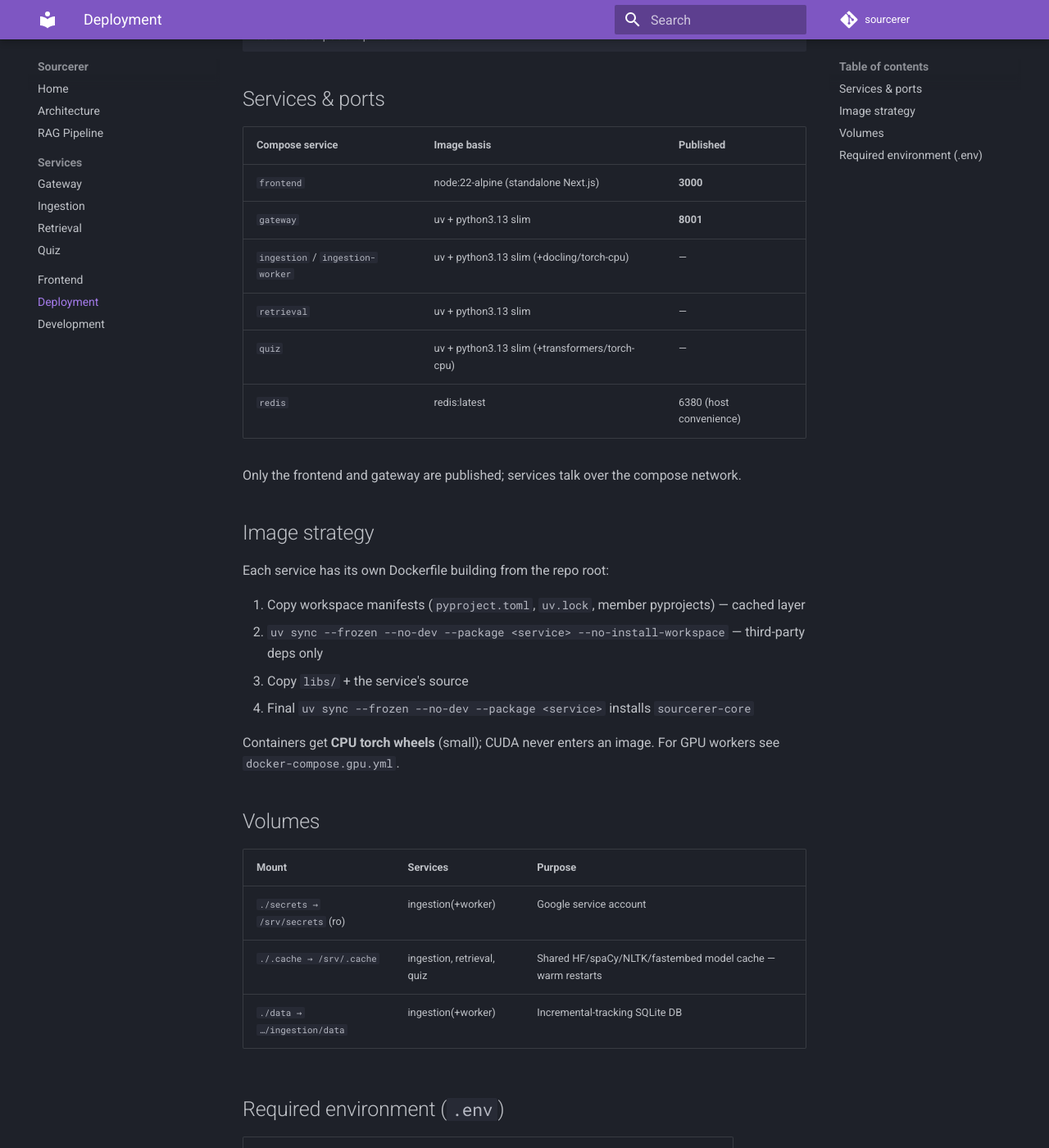
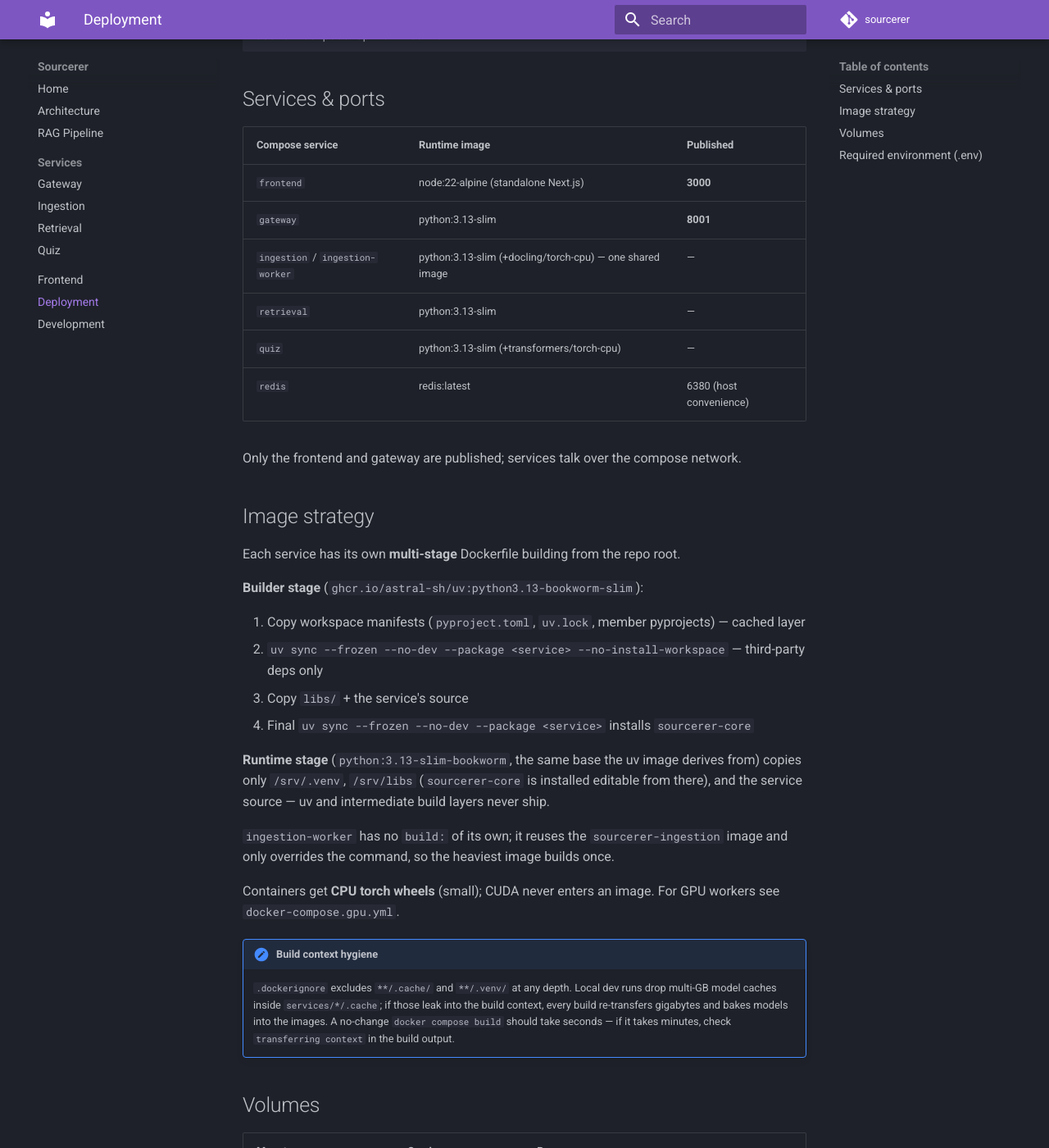
Before and after one commit to EWhizardTech/sourcerer, an MkDocs documentation site: the page built from docs/deployment.md, in a window 1280 px wide and 1400 px high, scrolled down 217 px. Shown: the whole window at 82% size. Built offline with MkDocs 1.6.1 and Material for MkDocs 9.7.7, drawn with Linux system fonts in a browser that asks for light colours; comment, search, counter and statistics services are not loaded.

Commit message:
Docs: reflect multi-stage Docker builds and shared worker image

```diff
--- a/docs/deployment.md
+++ b/docs/deployment.md
@@ -9,27 +9,40 @@ docker compose up -d --build
 
 ## Services & ports
 
-| Compose service | Image basis | Published |
+| Compose service | Runtime image | Published |
 |---|---|---|
 | `frontend` | node:22-alpine (standalone Next.js) | **3000** |
-| `gateway` | uv + python3.13 slim | **8001** |
-| `ingestion` / `ingestion-worker` | uv + python3.13 slim (+docling/torch-cpu) | — |
-| `retrieval` | uv + python3.13 slim | — |
-| `quiz` | uv + python3.13 slim (+transformers/torch-cpu) | — |
+| `gateway` | python:3.13-slim | **8001** |
+| `ingestion` / `ingestion-worker` | python:3.13-slim (+docling/torch-cpu) — one shared image | — |
+| `retrieval` | python:3.13-slim | — |
+| `quiz` | python:3.13-slim (+transformers/torch-cpu) | — |
 | `redis` | redis:latest | 6380 (host convenience) |
 
 Only the frontend and gateway are published; services talk over the compose network.
 
 ## Image strategy
 
-Each service has its own Dockerfile building from the repo root:
+Each service has its own **multi-stage** Dockerfile building from the repo root.
+
+**Builder stage** (`ghcr.io/astral-sh/uv:python3.13-bookworm-slim`):
 
 1. Copy workspace manifests (`pyproject.toml`, `uv.lock`, member pyprojects) — cached layer
 2. `uv sync --frozen --no-dev --package <service> --no-install-workspace` — third-party deps only
 3. Copy `libs/` + the service's source
 4. Final `uv sync --frozen --no-dev --package <service>` installs `sourcerer-core`
 
+**Runtime stage** (`python:3.13-slim-bookworm`, the same base the uv image derives from) copies only `/srv/.venv`, `/srv/libs` (`sourcerer-core` is installed editable from there), and the service source — uv and intermediate build layers never ship.
+
+`ingestion-worker` has no `build:` of its own; it reuses the `sourcerer-ingestion` image and only overrides the command, so the heaviest image builds once.
+
 Containers get **CPU torch wheels** (small); CUDA never enters an image. For GPU workers see `docker-compose.gpu.yml`.
+
+!!! note "Build context hygiene"
+    `.dockerignore` excludes `**/.cache/` and `**/.venv/` at any depth. Local dev
+    runs drop multi-GB model caches inside `services/*/.cache`; if those leak into
+    the build context, every build re-transfers gigabytes and bakes models into
+    the images. A no-change `docker compose build` should take seconds — if it
+    takes minutes, check `transferring context` in the build output.
 
 ## Volumes
 
```
Also changed, not shown: docs/architecture.md (+1 -1 lines).
